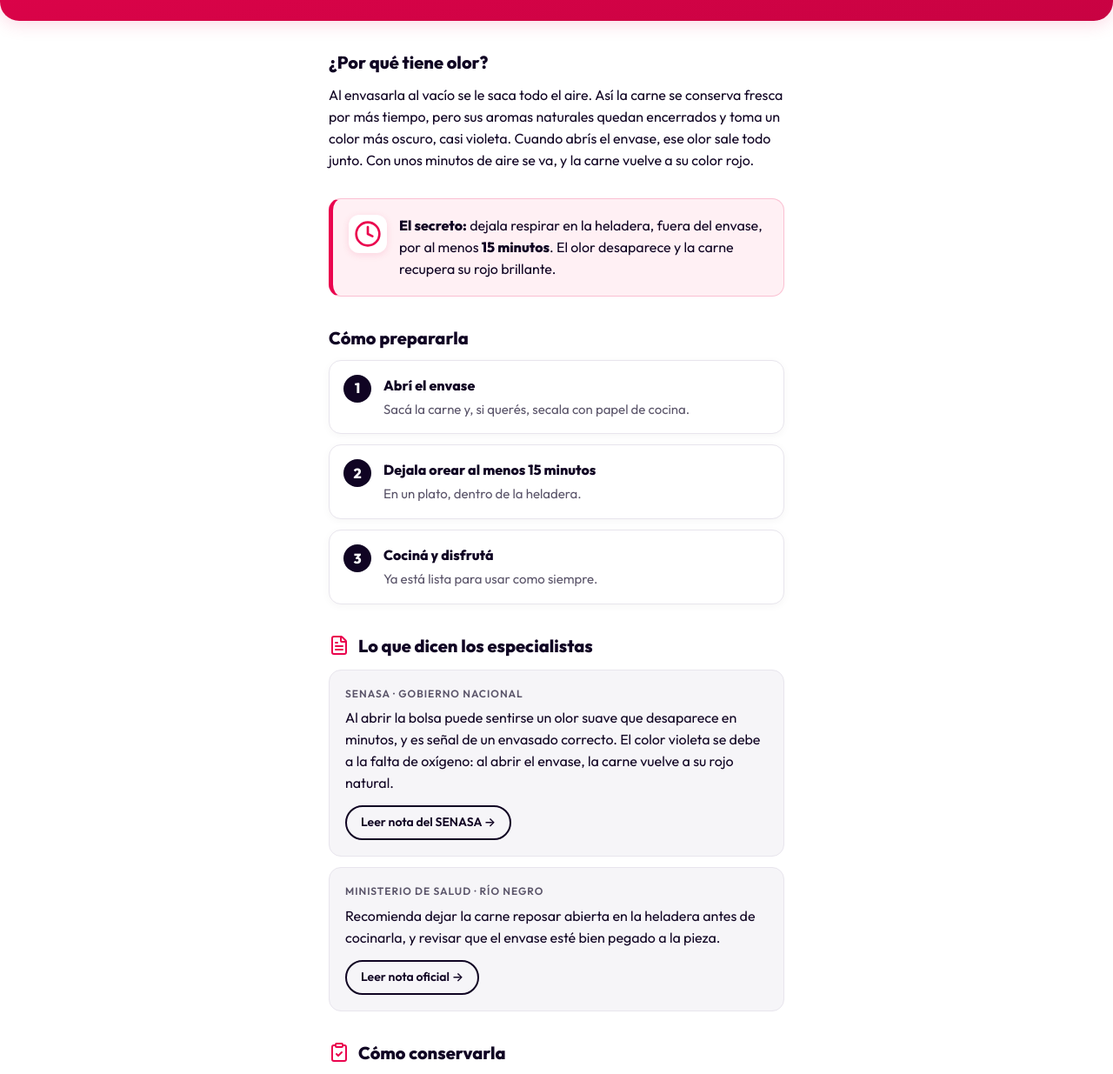
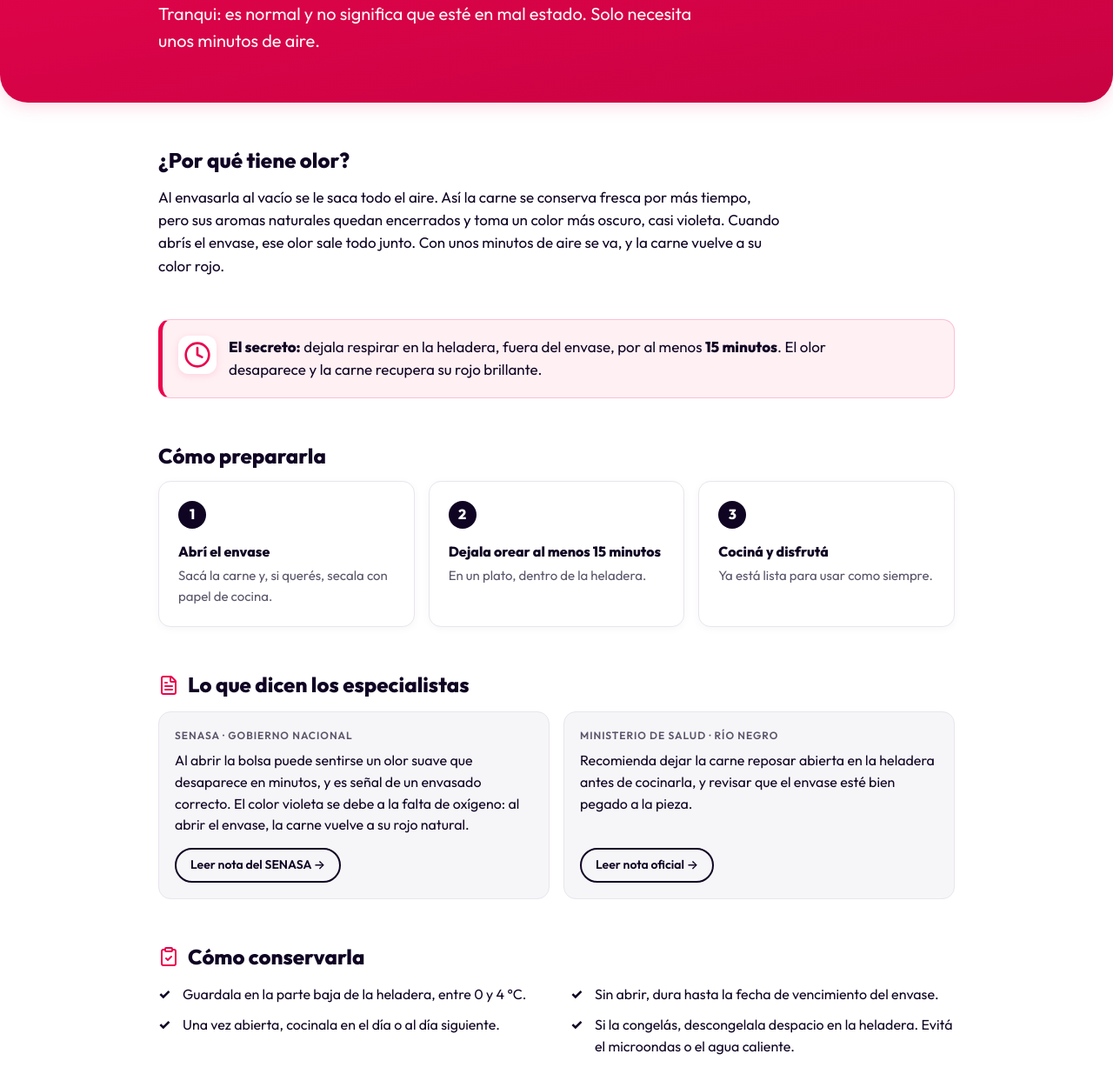
Before and after one commit to carolinacalabria-star/carne-al-vacio, a plain HTML site: page index.html in a window 1280 px wide. Shown: the part 210-1445 px from the top of the page at 87% size. Drawn offline with Linux system fonts and the light colour scheme.

Commit message:
Version para compu y saco imagenes que no se usan

```diff
--- a/estilos.css
+++ b/estilos.css
@@ -164,3 +164,26 @@ p { font-size: 16px; }
 }
 
 footer.contenedor { margin: 40px auto 44px; font-size: 13px; color: var(--gris); text-align: center; }
+
+/* Pantallas grandes (compu y tablet horizontal) */
+@media (min-width: 900px) {
+  .contenedor { max-width: 980px; padding: 0 32px; }
+
+  .hero { padding: 64px 0 56px; border-radius: 0 0 32px 32px; }
+  .hero h1 { font-size: 46px; max-width: 760px; }
+  .hero .bajada { font-size: 20px; max-width: 640px; }
+
+  main section { margin-top: 48px; }
+  h2 { font-size: 24px; }
+  main > section > p { max-width: 720px; font-size: 17px; }
+
+  .pasos { grid-template-columns: repeat(3, 1fr); gap: 16px; }
+  .pasos li { flex-direction: column; padding: 22px; }
+
+  .fuentes { grid-template-columns: 1fr 1fr; gap: 16px; }
+  .fuente { display: flex; flex-direction: column; }
+  .fuente a { margin-top: auto; align-self: flex-start; }
+
+  .lista { grid-template-columns: 1fr 1fr; column-gap: 32px; }
+  .estado { padding: 28px; }
+}
```
Also changed, not shown: img/PMarket-horizontal-blanco.png (deleted), img/PMarket-horizontal.png (deleted), img/PMarket-vertical-blanco.png (deleted), img/PMarket-vertical.png (deleted), img/PedidosYaMarket-horizontal-blanco.png (deleted), img/PedidosYaMarket-horizontal.png (deleted), img/PedidosYaMarket-vertical-blanco.png (deleted), img/PedidosYaMarket-vertical.png (deleted), img/alerta.png (deleted), img/pedido_espera.png (deleted).
